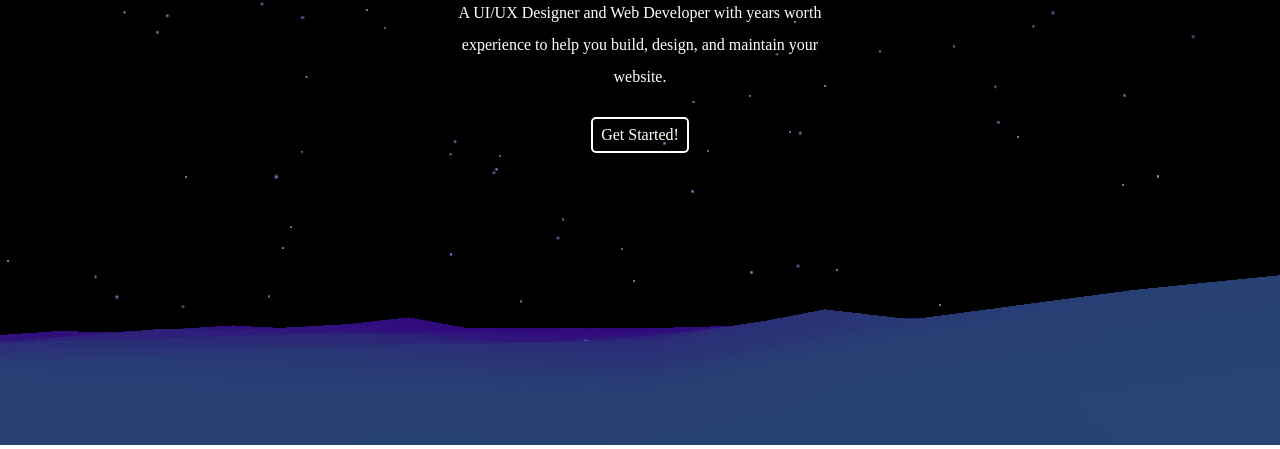
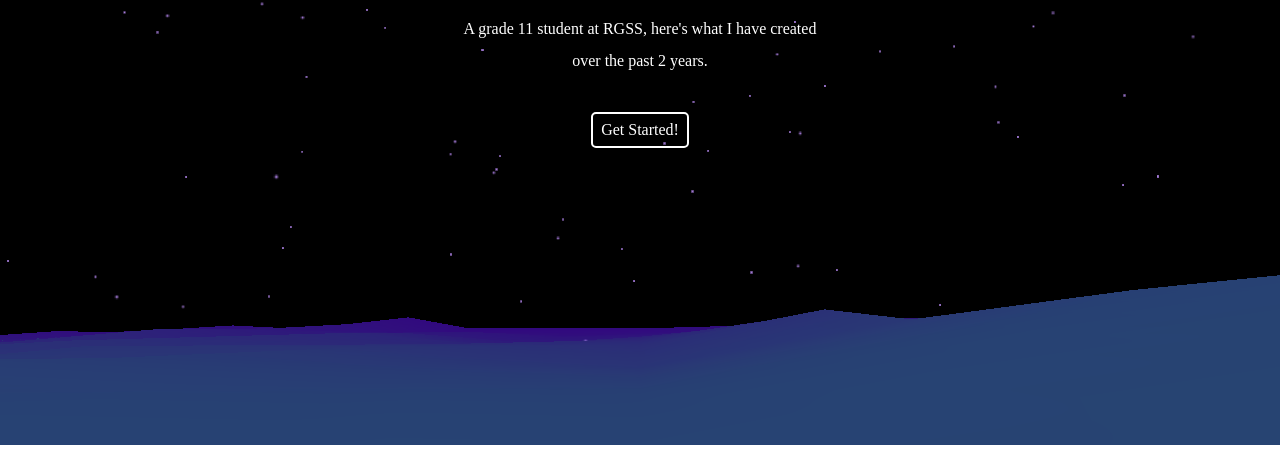
Before and after one commit to johnathantam/TechDesignPortfolio, a plain HTML site: page index.html in a window 1280 px wide. Shown: the part 355-804 px from the top of the page. Drawn offline with nearby package versions, Linux system fonts and the light colour scheme; animation ran at ten frames a second; a web font is replaced by a local one.

Commit message:
text-change

```diff
--- a/index.html
+++ b/index.html
@@ -19,7 +19,7 @@
         <div class="center-content">
             <h1 id="text" class="center-box-title">Hi, im Johnathan.</h1>
             <p id="text" class="center-box-content">
-               A UI/UX Designer and Web Developer with years worth experience to help you build, design, and maintain your website.
+              A grade 11 student at RGSS, here's what I have created over the past 2 years.
             </p>
             <button id="getStartedButton" onclick="loadGetStartedPage()" class="regular-button">Get Started!</button>
         </div>
```
